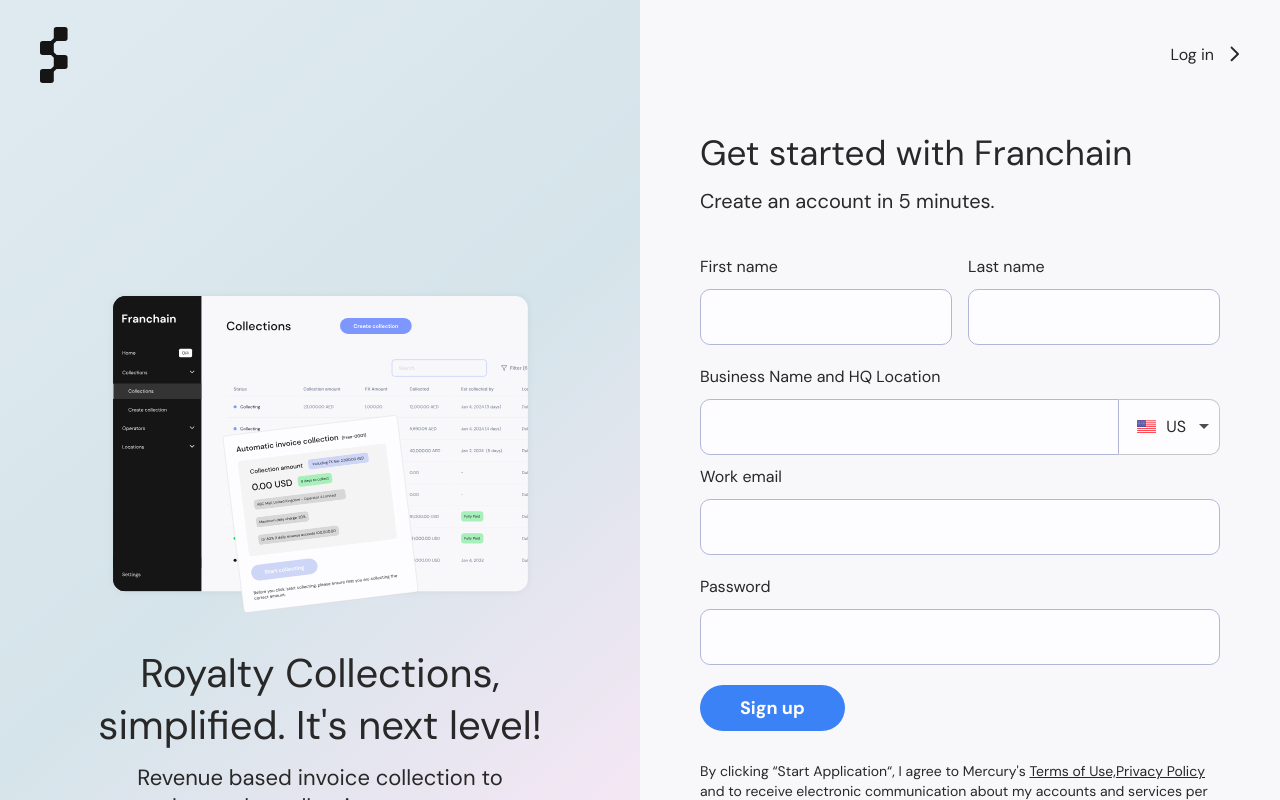
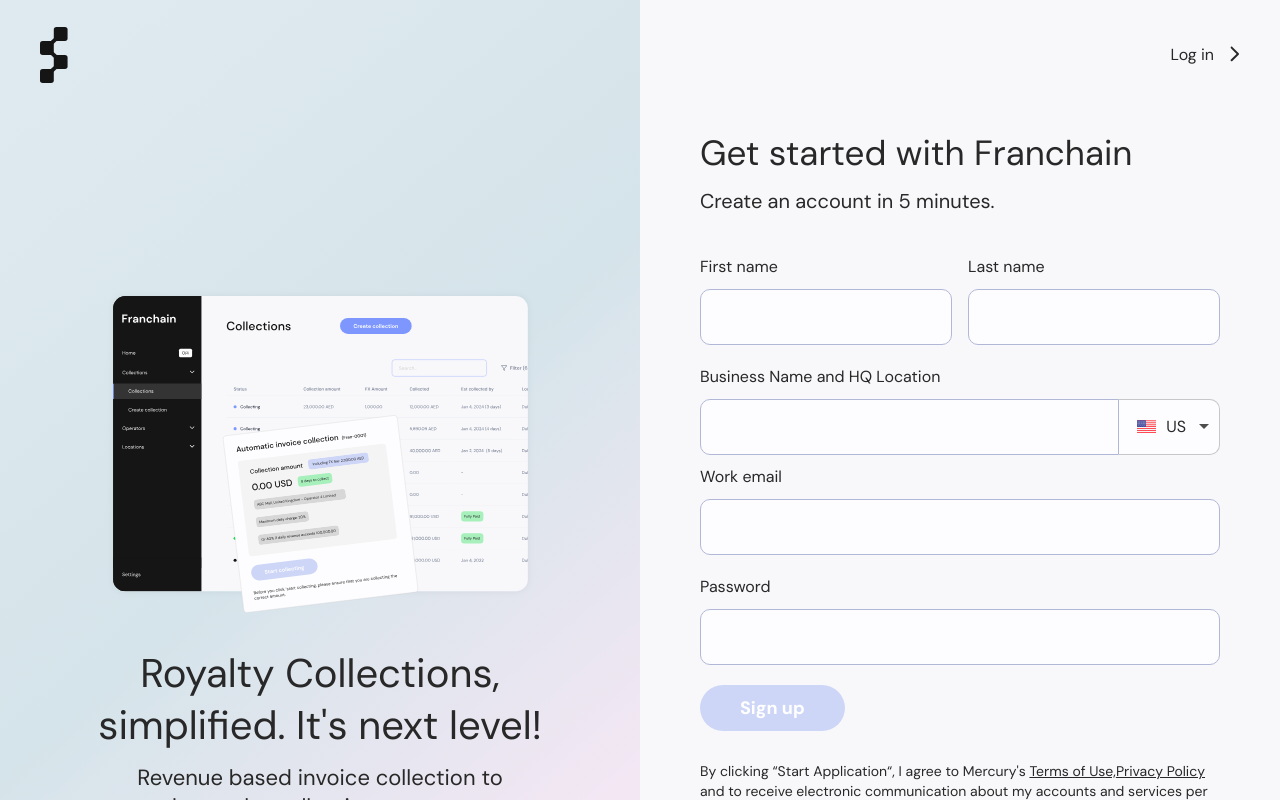
Before and after one commit to Okoli-Ryan/franchain-ui-test, a React (Vite) app: page /signup in a window 1280 px wide. Built offline with nearby package versions, Linux system fonts and the light colour scheme.

Commit message:
fix build error

```diff
--- a/src/pages/Signup/Signup.tsx
+++ b/src/pages/Signup/Signup.tsx
@@ -96,7 +96,7 @@
           <Button
             className="mt-3 md:mt-5"
             htmlType="submit"
-            // disabled={!isValid}
+            disabled={!isValid}
           >
             Sign up
           </Button>
```
